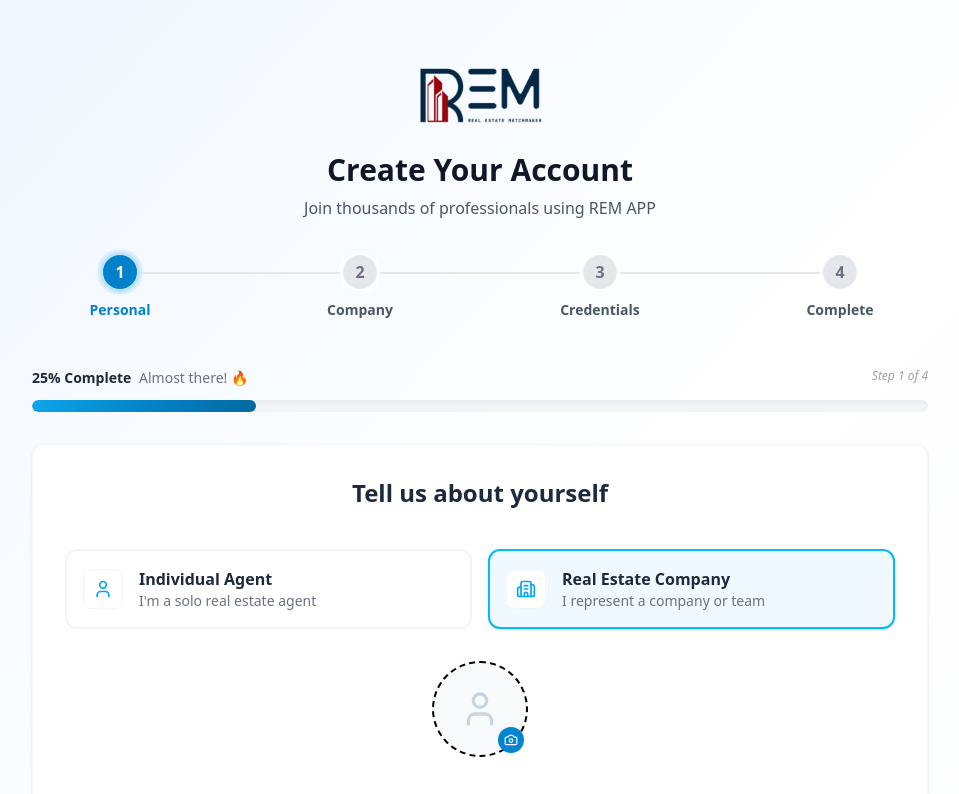
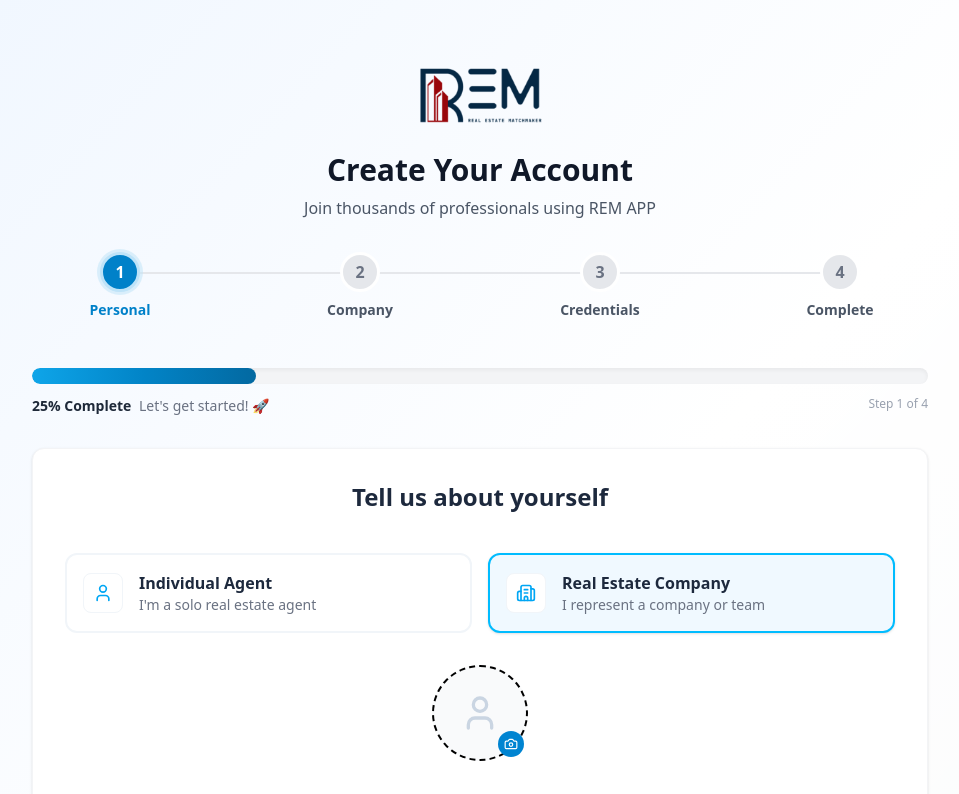
Before and after one commit to developedbysami/rem-app, a Next.js app: page /register in a window 1280 px wide. Shown: the top 794 px of the page, without its empty margins (160-1119 px from the left). Built offline with nearby package versions, Linux system fonts and the light colour scheme.

Commit message:
register page fix

```diff
--- a/src/app/register/page.tsx
+++ b/src/app/register/page.tsx
@@ -115,18 +115,8 @@ const Page = () => {
 
       {/* Progress Bar */}
       <div className="mb-8 max-w-4xl mx-auto">
-        <div className="flex justify-between text-sm mb-3">
-          <span className="font-bold text-gray-800">
-            {progressPercentage}% Complete{" "}
-            <span className="font-normal text-gray-500 ml-1">
-              {progressPercentage === 100 ? "Ready to go! 🚀" : "Almost there! 🔥"}
-            </span>
-          </span>
-          <span className="text-gray-400 text-xs italic font-medium">
-            Step {activeIndex + 1} of {activeSteps.length}
-          </span>
-        </div>
-        <div className="w-full bg-gray-100 h-3 rounded-full overflow-hidden shadow-inner">
+
+        <div className="w-full bg-gray-100 h-4 rounded-full overflow-hidden shadow-inner">
           <div
             className="h-full transition-all duration-700 ease-in-out rounded-full"
             style={{
@@ -134,6 +124,17 @@ const Page = () => {
               background: "linear-gradient(90deg, #0ea5e9 0%, #0284c7 50%, #0369a1 100%)",
             }}
           />
+        </div>
+         <div className="flex justify-between text-sm my-3">
+          <span className="font-semibold text-gray-800">
+            {progressPercentage}% Complete{" "}
+            <span className="font-normal text-gray-500 ml-1">
+              {progressPercentage === 100 ? "Almost there! 🔥": "Let's get started! 🚀" }
+            </span>
+          </span>
+          <span className="text-gray-400 text-xs font-medium">
+            Step {activeIndex + 1} of {activeSteps.length}
+          </span>
         </div>
       </div>
 
```
